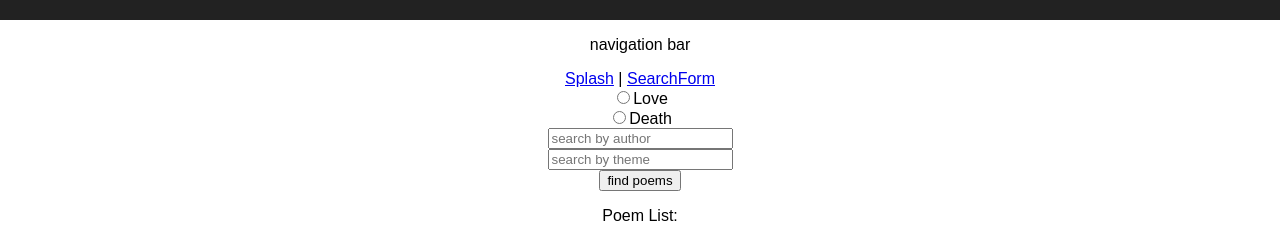
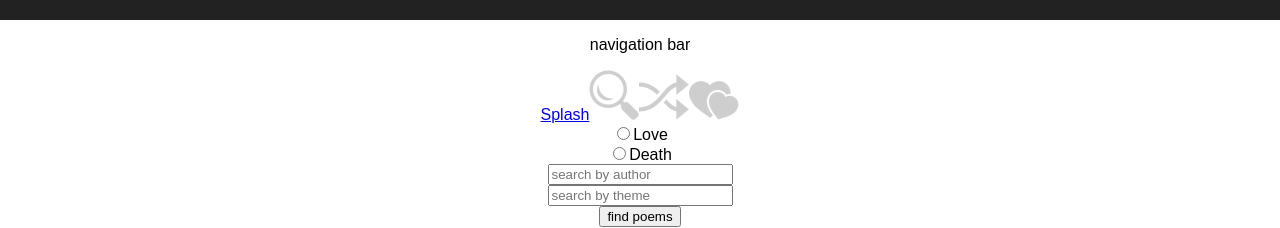
Before and after one commit to robinsola/Stanza-React, a React (Create React App) app: page /#/searchform in a window 1280 px wide. Shown: the part 170-398 px from the top of the page. Built offline with nearby package versions, Linux system fonts and the light colour scheme; no server answers.

Commit message:
add navbar icons

```diff
--- a/src/components/Navbar.jsx
+++ b/src/components/Navbar.jsx
@@ -1,11 +1,17 @@
 import React from 'react';
 import { Link } from 'react-router-dom';
+import searchIcon from '../assets/search_gray.png';
+import shuffleIcon from '../assets/shuffle_gray.png';
+import favsIcon from '../assets/fave_gray.png';
 
 function Navbar() {
   return (
     <div>
       <p>navigation bar</p>
-      <Link to="/">Splash</Link> | <Link to="/searchform">SearchForm</Link>
+      <Link to="/">Splash</Link>
+      <Link to="/searchform"><img src={searchIcon}/></Link>
+      <Link to="/shufflepoem"><img src={shuffleIcon}/></Link>
+      <Link to="/favorites"><img src={favsIcon}/></Link>
     </div>
   );
 }
```
Also changed, not shown: 1 other file (tests, documents, lock files or other folders).
